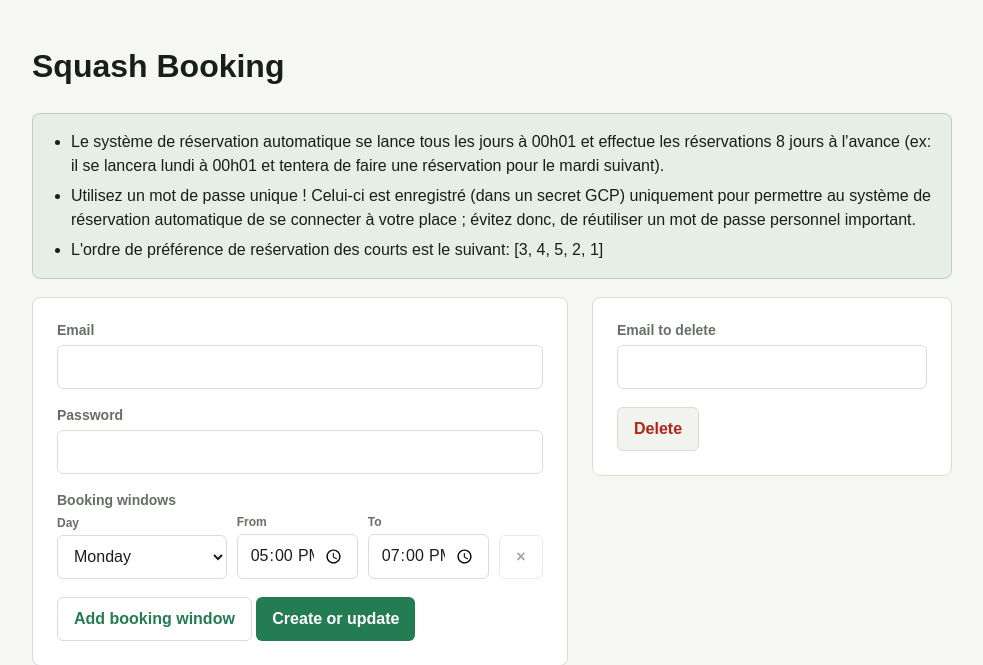
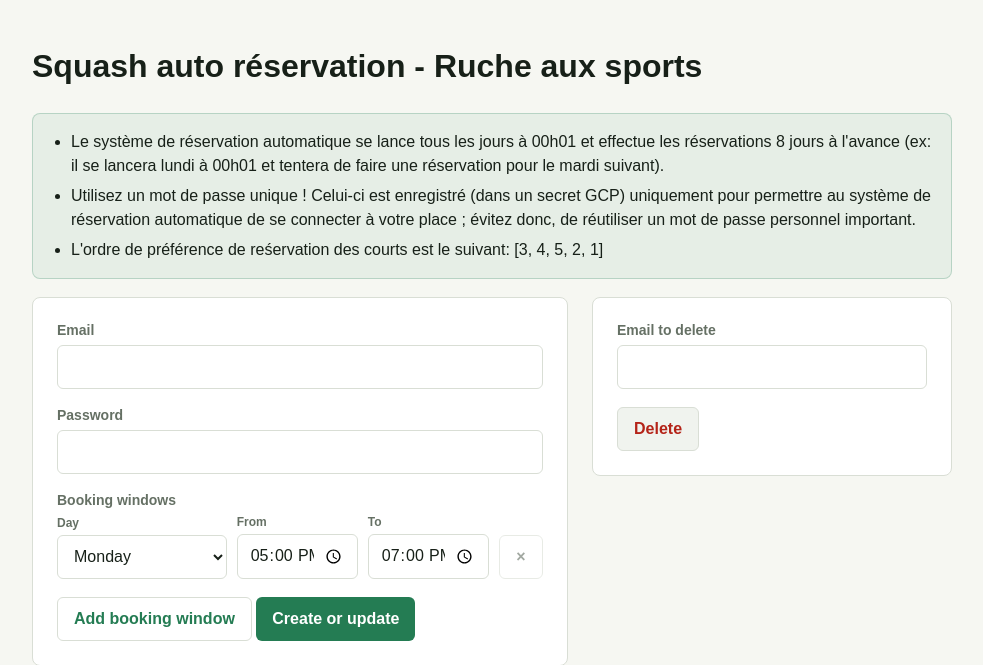
Before and after one commit to Muchach0/squash-booking-automation, a Flask app: page / in a window 1280 px wide. Shown: the top 665 px of the page, without its empty margins (148-1131 px from the left). Run offline with Flask 3, Linux system fonts and the light colour scheme.

Commit message:
[FRONTEND]: Fix title

```diff
--- a/frontend/templates/index.html
+++ b/frontend/templates/index.html
@@ -3,7 +3,7 @@
   <head>
     <meta charset="utf-8">
     <meta name="viewport" content="width=device-width, initial-scale=1">
-    <title>Squash Booking</title>
+    <title>Squash auto resa</title>
     <style>
       :root {
         color-scheme: light;
@@ -268,7 +268,7 @@
   <body>
     <main>
       <header>
-        <h1>Squash Booking</h1>
+        <h1>Squash auto réservation - Ruche aux sports</h1>
       </header>
 
       <section class="note" aria-labelledby="booking-note-title">
```
